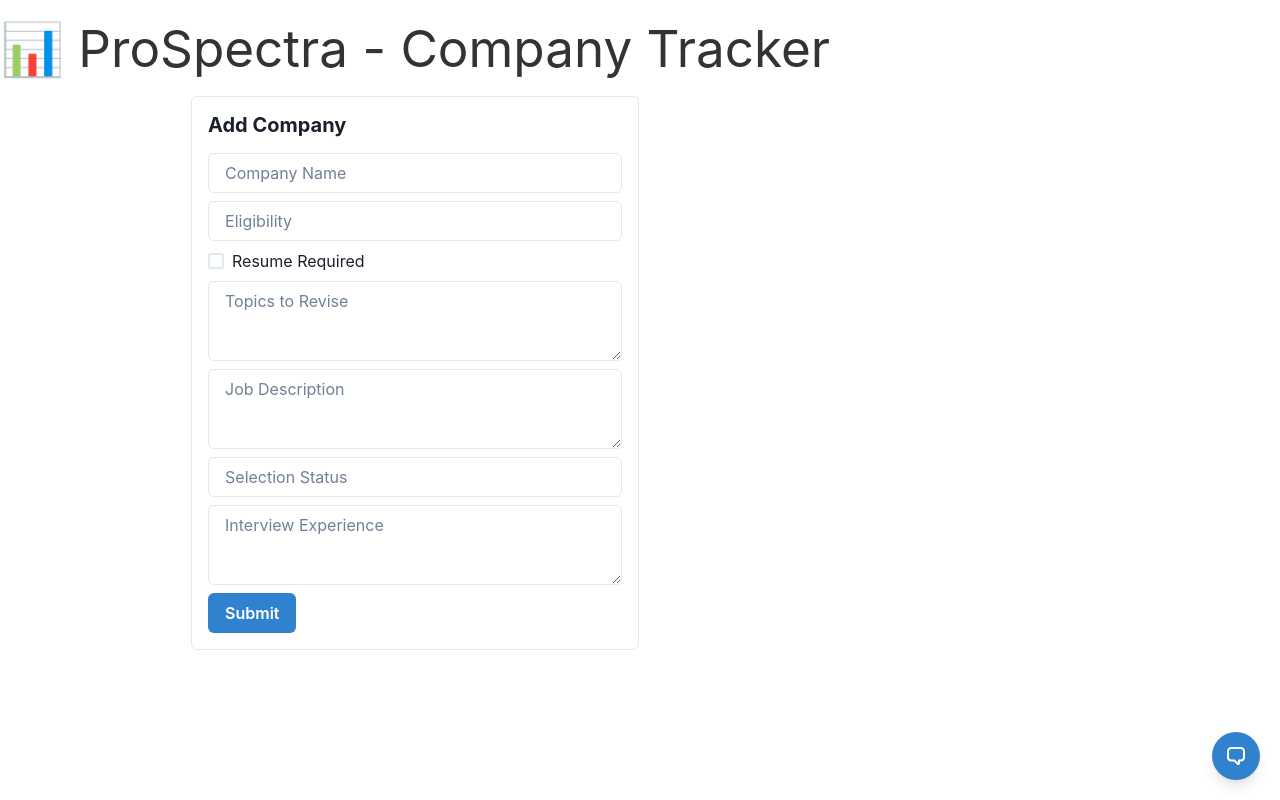
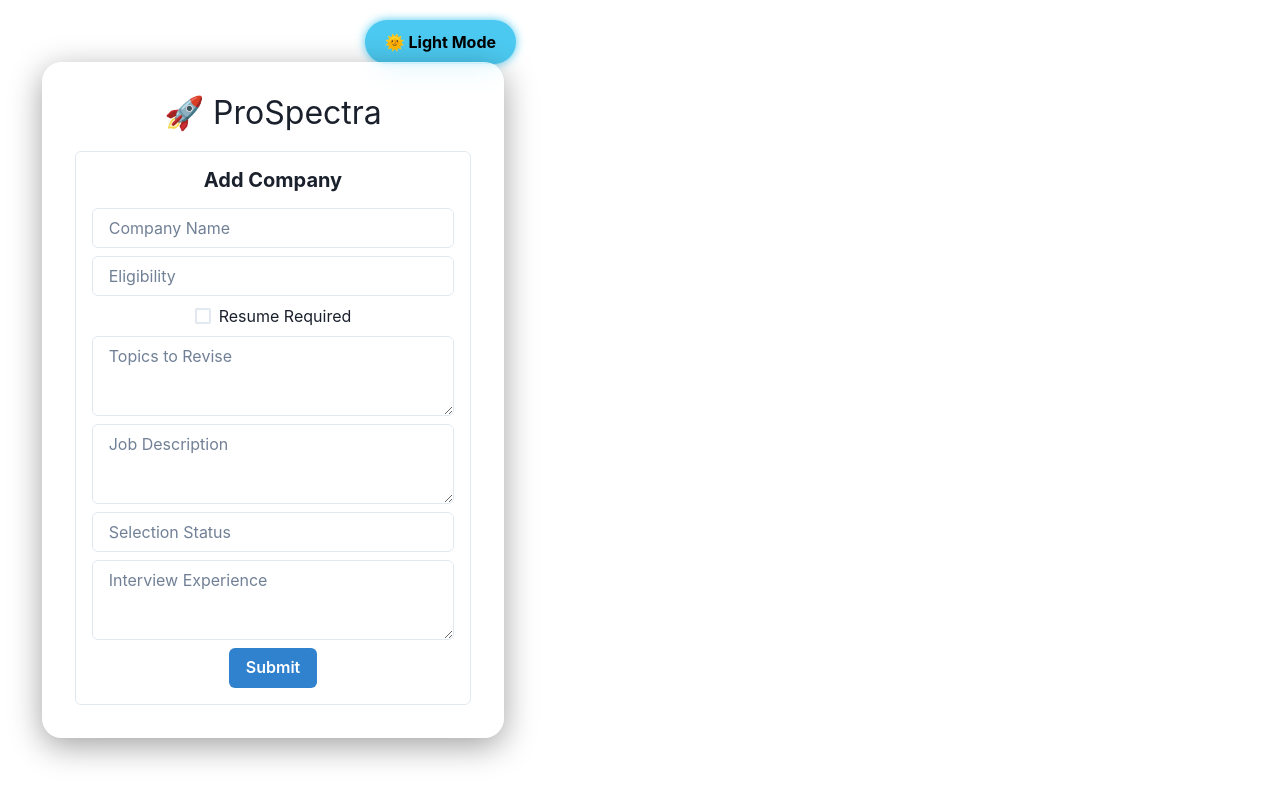
Before and after one commit to Ansh4507/Pro-Spectra, a React (Vite) app in the folder frontend/: page / in a window 1280 px wide. Built offline with nearby package versions, Linux system fonts and the light colour scheme.

Commit message:
feat: improved UI with glassmorphism and vibrant background

```diff
--- a/frontend/src/App.css
+++ b/frontend/src/App.css
@@ -1,9 +1,81 @@
+/* App.css */
+
+:root {
+  --bg-color: linear-gradient(135deg, #0f2027, #203a43, #2c5364);
+  --glass-bg: rgba(255, 255, 255, 0.1);
+  --text-color: #fff;
+}
+
+[data-theme='light'] {
+  --bg-color: linear-gradient(135deg, #ffecd2 0%, #fcb69f 100%);
+  --glass-bg: rgba(255, 255, 255, 0.5);
+  --text-color: #111;
+}
+
 body {
   margin: 0;
+  padding: 0;
   font-family: 'Segoe UI', Tahoma, Geneva, Verdana, sans-serif;
-  background-color: #f8f9fa;
+  background: var(--bg-color);
+  background-size: 400% 400%;
+  animation: gradientBG 15s ease infinite;
+  color: var(--text-color);
+  transition: background 0.5s, color 0.5s;
 }
 
-h1 {
-  color: #333;
+@keyframes gradientBG {
+  0% { background-position: 0% 50%; }
+  50% { background-position: 100% 50%; }
+  100% { background-position: 0% 50%; }
 }
+
+.page-wrapper {
+  display: flex;
+  justify-content: center;
+  align-items: center;
+  height: 100vh;
+  flex-direction: column;
+  padding: 1rem;
+  position: relative;
+}
+
+.theme-toggle {
+  position: absolute;
+  top: 20px;
+  right: 30px;
+}
+
+.theme-toggle button {
+  background-color: #4cc9f0;
+  border: none;
+  padding: 10px 20px;
+  border-radius: 25px;
+  color: #000;
+  font-weight: bold;
+  cursor: pointer;
+  box-shadow: 0 0 10px #4cc9f0;
+  transition: background 0.3s;
+}
+
+.theme-toggle button:hover {
+  background-color: #3a86ff;
+  color: #fff;
+}
+
+.glass-container {
+  background: var(--glass-bg);
+  box-shadow: 0 8px 32px rgba(0, 0, 0, 0.37);
+  backdrop-filter: blur(12px);
+  -webkit-backdrop-filter: blur(12px);
+  border-radius: 20px;
+  padding: 2rem;
+  width: 90%;
+  max-width: 600px;
+  border: 1px solid rgba(255, 255, 255, 0.18);
+  text-align: center;
+}
+
+.glass-container h1 {
+  margin-top: 0;
+  font-size: 2rem;
+}
--- a/frontend/src/App.jsx
+++ b/frontend/src/App.jsx
@@ -1,14 +1,26 @@
-import React from "react";
-import CompanyForm from "./components/CompanyForm";
-import ChatbotWidget from "./components/ChatbotWidget";
-import "./App.css";
+// App.jsx
+import React, { useState } from 'react';
+import './App.css';
+import CompanyForm from './components/CompanyForm';
 
 function App() {
+  const [isDarkMode, setIsDarkMode] = useState(true);
+
+  const toggleTheme = () => {
+    setIsDarkMode(prev => !prev);
+    document.documentElement.setAttribute('data-theme', isDarkMode ? 'light' : 'dark');
+  };
+
   return (
-    <div>
-      <h1 style={{ textAlign: "center", marginTop: "20px" }}>📊 ProSpectra - Company Tracker</h1>
-      <CompanyForm />
-      <ChatbotWidget />
+    <div className="page-wrapper">
+      <div className="theme-toggle">
+        <button onClick={toggleTheme}>{isDarkMode ? '🌞 Light Mode' : '🌙 Dark Mode'}</button>
+      </div>
+
+      <div className="glass-container">
+        <h1>🚀 ProSpectra</h1>
+        <CompanyForm />
+      </div>
     </div>
   );
 }
```
